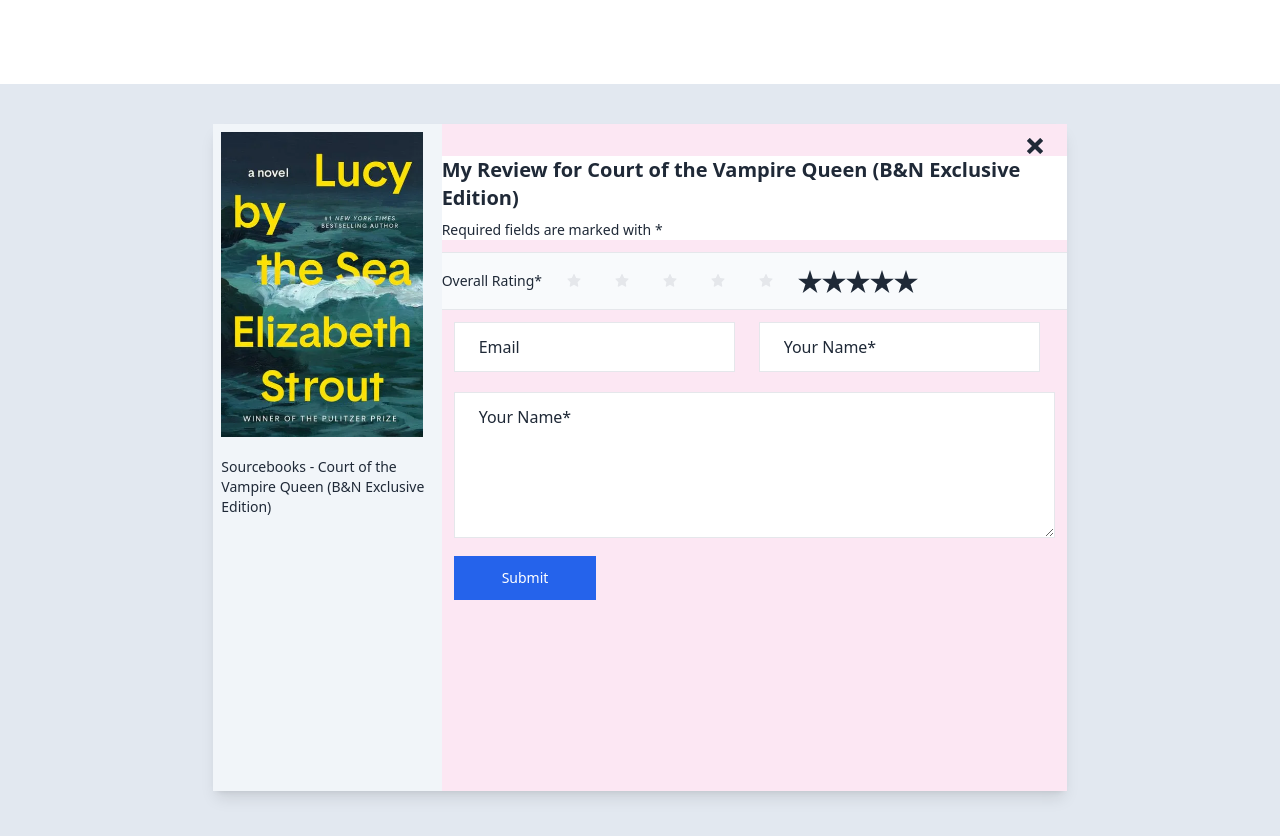
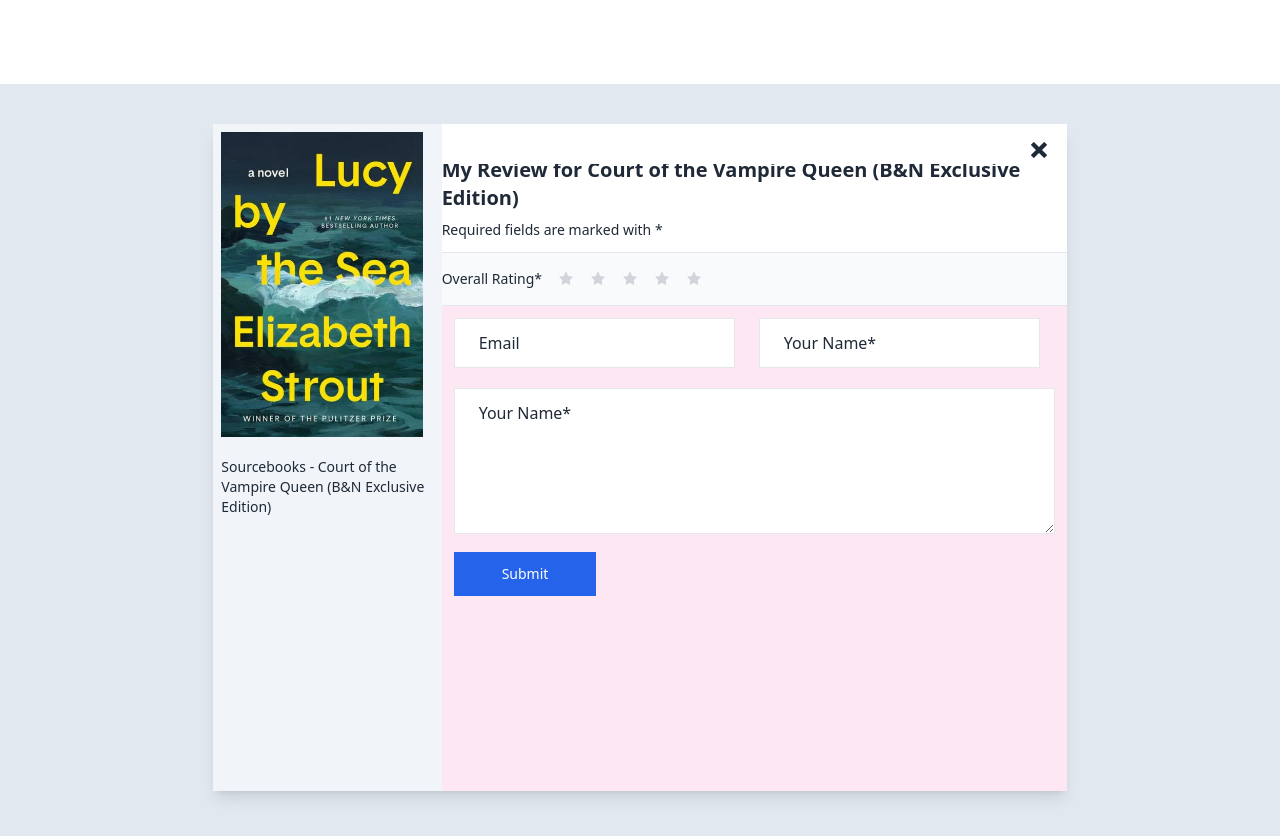
Before and after one commit to Uvacoder/abc-book-store, a React (Create React App) app: page / in a window 1280 px wide. Shown: the part 960-1796 px from the top of the page. Built offline with nearby package versions, Linux system fonts and the light colour scheme.

Commit message:
add review sections star icon add

```diff
--- a/src/Pages/Home/Home.js
+++ b/src/Pages/Home/Home.js
@@ -1,6 +1,6 @@
 import React from "react";
 import AddIndividualsReview from "../../SharedCompo/Review/AddIndividualsReview";
-import Rating from "../../SharedCompo/Review/Rating";
+
 import Review from "../../SharedCompo/Review/Review";
 import TopCarousel from "./TopCarousel";
 
--- a/src/SharedCompo/Review/AddIndividualsReview.js
+++ b/src/SharedCompo/Review/AddIndividualsReview.js
@@ -29,13 +29,14 @@ const AddIndividualsReview = () => {
                         <h1>Sourcebooks - Court of the Vampire Queen (B&N Exclusive Edition)</h1>
                     </div>
                 </div>
-                <div className="Review-Form basis-2/3 pt-3 h-full w-full relative mb-3 bg-pink-100">
 
-                    <div className="text-right w-full absolute right-6">
+                <div className="Review-Form basis-2/3 h-full w-full relative bg-pink-100">
+
+                    <div className="text-right w-full bg-white absolute pr-5 mt-4">
                     <button className=' '><ImCross></ImCross></button>
                     </div>
 
-                    <div className="bg-white mb-3 w-full mt-5">
+                    <div className="bg-white pb-3 w-full pt-8">
                     <h1 className='text-xl font-semibold'>My Review for Court of the Vampire Queen (B&N Exclusive Edition)</h1>
                     <h1 className='text-sm mt-2'>Required fields are marked with *</h1>
                     </div>
@@ -51,7 +52,7 @@ const AddIndividualsReview = () => {
               return (
                 <AiFillStar
                 key={i}
-                className={`w-8 cursor-pointer ${currentValue > i ? 'text-yellow-400' : 'text-gray-200'}`}
+                className={`w-4 text-xl cursor-pointer ${currentValue > i ? 'text-pink-600' : 'text-gray-300'}`}
                 onClick={() => handleClick(i+1)}
                 />
               )
@@ -59,13 +60,13 @@ const AddIndividualsReview = () => {
           }
 
 
-                        <div className="rating rating-md ">
+                        {/* <div className="rating rating-md ">
                         <input type="radio" name="rating-1" className="mask mask-star focus:bg-pink-600" />
                         <input type="radio" name="rating-2" className="mask mask-star focus:bg-pink-600" />
                         <input type="radio" name="rating-3" className="mask mask-star focus:bg-pink-600" />
                         <input type="radio" name="rating-4" className="mask mask-star focus:bg-pink-600" />
                         <input type="radio" name="rating-5" className="mask mask-star focus:bg-pink-600" />
-                      </div>
+                      </div> */}
                 </div>
 
                   <div className="flex">
```
